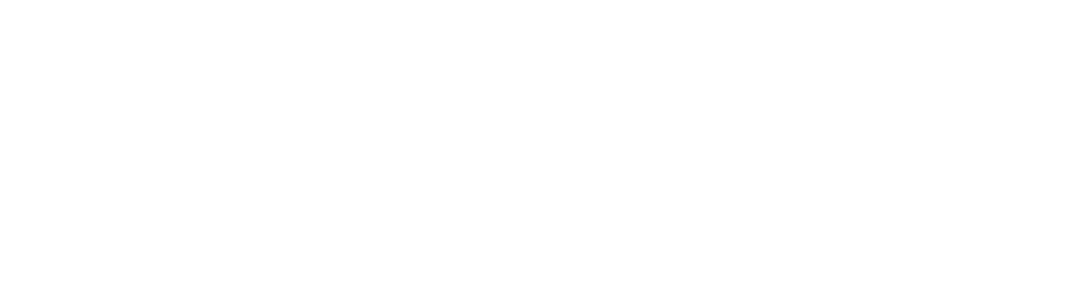
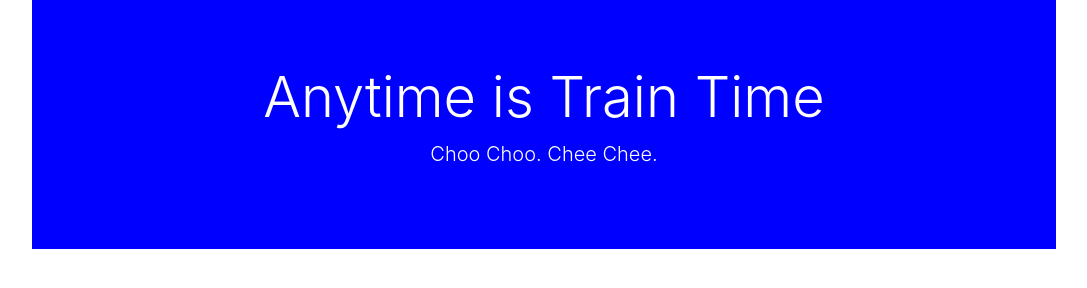
Before and after one commit to cgenel/Train-Scheduler, a plain HTML site: page index.html in a window 1280 px wide. Shown: the whole page, without its empty margins (18-1105 px from the left). Drawn offline with nearby package versions, Linux system fonts and the light colour scheme.

Commit message:
created jumbotron

```diff
--- a/assets/css/style.css
+++ b/assets/css/style.css
@@ -0,0 +1,8 @@
+.jumbotron {
+  float: middle;
+  text-align: center;
+  background-color: blue;
+  color: white;
+  width: 80%;
+  margin: 0 0 10px 50px;
+}
--- a/index.html
+++ b/index.html
@@ -5,8 +5,19 @@
   <meta name="viewport" content="width=device-width, initial-scale=1.0">
   <meta http-equiv="X-UA-Compatible" content="ie=edge">
   <title>Document</title>
+
+  <link rel="stylesheet" href="https://stackpath.bootstrapcdn.com/bootstrap/4.4.1/css/bootstrap.min.css" integrity="sha384-Vkoo8x4CGsO3+Hhxv8T/Q5PaXtkKtu6ug5TOeNV6gBiFeWPGFN9MuhOf23Q9Ifjh" crossorigin="anonymous">
+  <script src="https://code.jquery.com/jquery-3.4.1.slim.min.js" integrity="sha384-J6qa4849blE2+poT4WnyKhv5vZF5SrPo0iEjwBvKU7imGFAV0wwj1yYfoRSJoZ+n" crossorigin="anonymous"></script>
+  <link rel="stylesheet" type="text/css" href="assets/css/style.css">
 </head>
 <body>
 
+<div class="jumbotron jumbotron-fluid">
+  <div class="jumbo-container">
+    <h1 class="display-4">Anytime is Train Time</h1>
+    <p class="lead">Choo Choo. Chee Chee.</p>
+  </div>
+</div>
+
 </body>
 </html>
```
